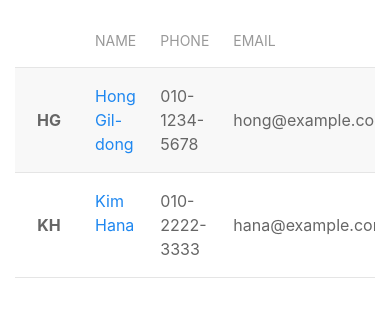
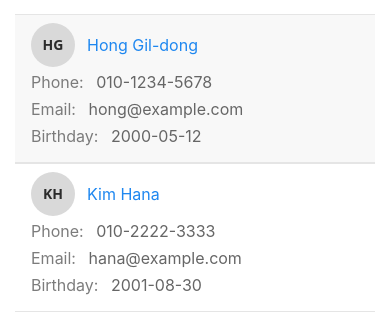
Before and after one commit to jyeon573/2025_OOS_HW3, a plain HTML site: page index.html in a window 390 px wide. Shown: the part 90-424 px from the top of the page. Drawn offline with nearby package versions, Linux system fonts and the light colour scheme.

Commit message:
fixing mobile css

```diff
--- a/my.css
+++ b/my.css
@@ -1,30 +1,96 @@
-/* 아바타(원) 크기 - 네가 이미 쓰는 값 */
-.avatar{
-  width:44px; height:44px;
-  border-radius:50%;
-  object-fit:cover;
-  display:inline-block;
-  text-align:center; line-height:44px; font-weight:700;
+/* --- 원형 아바타 --- */
+.avatar {
+    width: 44px;
+    height: 44px;
+    border-radius: 50%;
+    display: inline-block;
+    object-fit: cover;
+    background: #d9d9d9; /* 기본 톤 (중립색) */
+    color: #2b2b2b;
+    text-align: center;
+    line-height: 44px;
+    font-weight: 700;
+    font-size: 14px;
 }
 
-/* 데스크톱: 이름을 아바타 중앙과 같은 높이에 정렬 */
-.cell-name,
-.cell-name a{
-  display:flex;
-  align-items:center;     /* 수직 가운데 */
-  min-height:44px;        /* 아바타와 같은 높이 */
+.avatar.avatar-initials {
+    /* 이미지 없을 때 이니셜 */
+    font-family: ui-sans-serif, system-ui, -apple-system, Segoe UI, Roboto, "Noto Sans KR", Arial, sans-serif;
 }
 
-/* 600px 이하: 레이아웃만 바꾸되, 높이/정렬 유지 */
-@media (max-width:600px){
-  /* (네가 이미 쓰는 그리드 재배치 규칙들 뒤에) */
-  .cell-name,
-  .cell-name a{
-    display:flex;
-    align-items:center;   /* 여기도 가운데 */
-    min-height:44px;      /* 아바타와 높이 동일 */
-  }
+/* 아바타 칸 고정폭 */
+.cell-avatar {
+    width: 56px;
+}
 
-  /* 이름 앞 data-label 안 보이게(모바일에서 Name 라벨 중복 방지) */
-  .cell-name[data-label]::before{ content:none; }
+/* 공통: 이름/전화/이메일/생일은 굵게 나오지 않게 */
+.cell-name, .cell-phone, .cell-email, .cell-bday {
+    font-weight: normal !important;
 }
+.cell-name strong, .cell-name b,
+.cell-phone strong, .cell-phone b,
+.cell-email strong, .cell-email b,
+.cell-bday strong, .cell-bday b {
+    font-weight: inherit !important;
+}
+
+@media (max-width: 600px) {
+
+    .uk-table thead {
+        position: absolute;
+        left: -9999px;
+        top: -9999px;
+    }
+
+    .uk-table tbody tr {
+        display: grid;
+        grid-template-columns: 56px 1fr;
+        grid-template-areas:
+            "avatar name"
+            "phone  phone"
+            "email  email"
+            "bday   bday"
+            "addr   addr"
+            "rel    rel";
+        gap: 3px 0px;
+        padding: 8px 0;
+        align-items: center; /* 행 내 요소 수직 정렬 */
+    }
+
+    .uk-table tbody td {
+        border: none !important;
+        padding: 0px 16px; /* 기본 테이블처럼 좌우 여백 */
+        white-space: normal;
+    }
+
+    .cell-avatar {
+        grid-area: avatar;
+        align-self: center;
+    }
+
+    .cell-name {
+        grid-area: name;
+        font-weight: normal;
+        align-self: center;
+    }
+
+    .cell-phone { grid-area: phone; }
+    .cell-email { grid-area: email; }
+    .cell-bday  { grid-area: bday; }
+    .cell-addr  { grid-area: addr; }
+    .cell-rel   { grid-area: rel; }
+
+    /* 기본 라벨 스타일 (폰/메일/생일 등) */
+    .uk-table tbody td[data-label]::before {
+        content: attr(data-label) ": ";
+        font-weight: normal; /* 굵게 안 나오게 */
+        opacity: 0.85;
+        margin-right: 8px;
+    }
+
+    /* 이름만 라벨 숨김 */
+    .cell-name[data-label]::before {
+        content: none !important;
+        margin: 0;
+    }
+}
```
